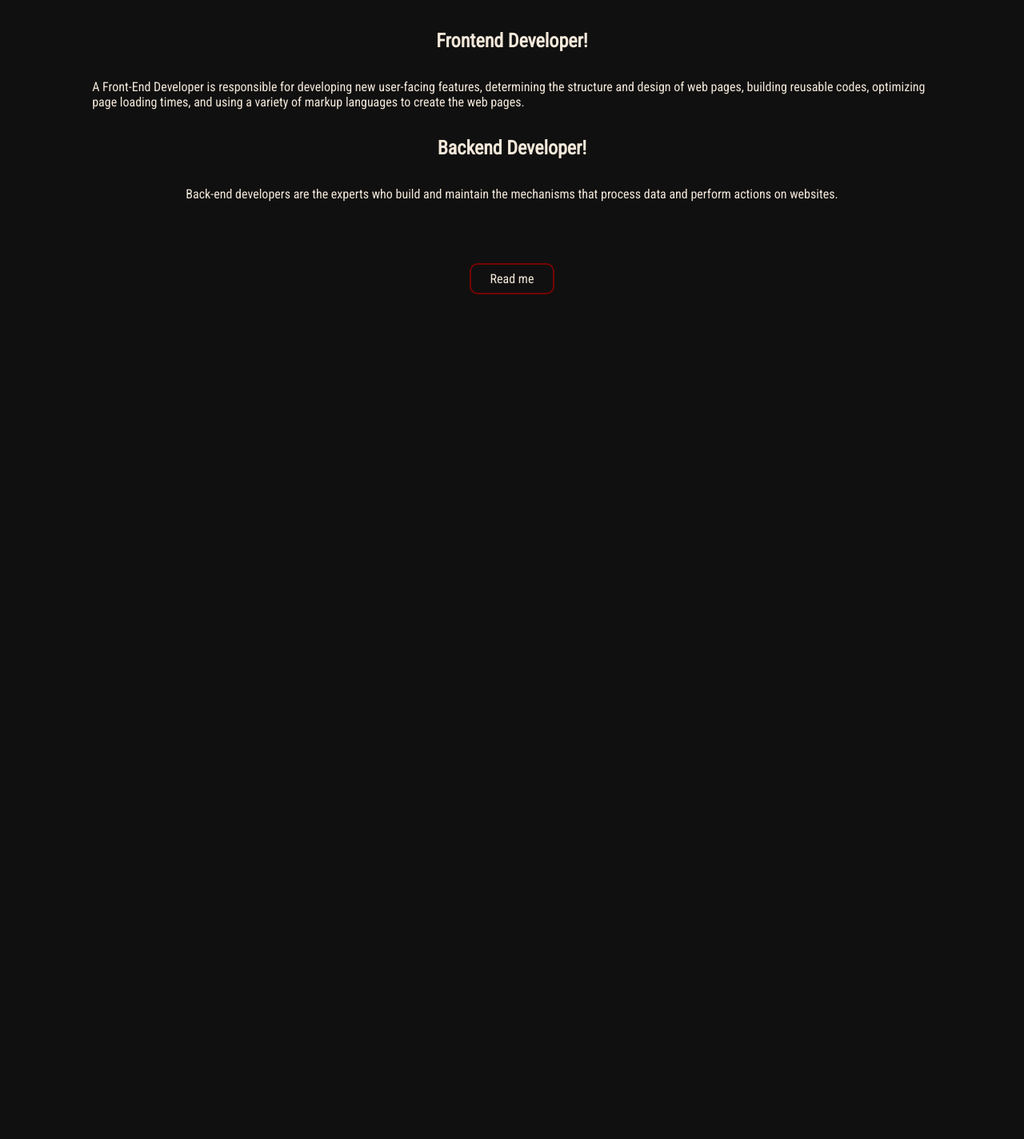
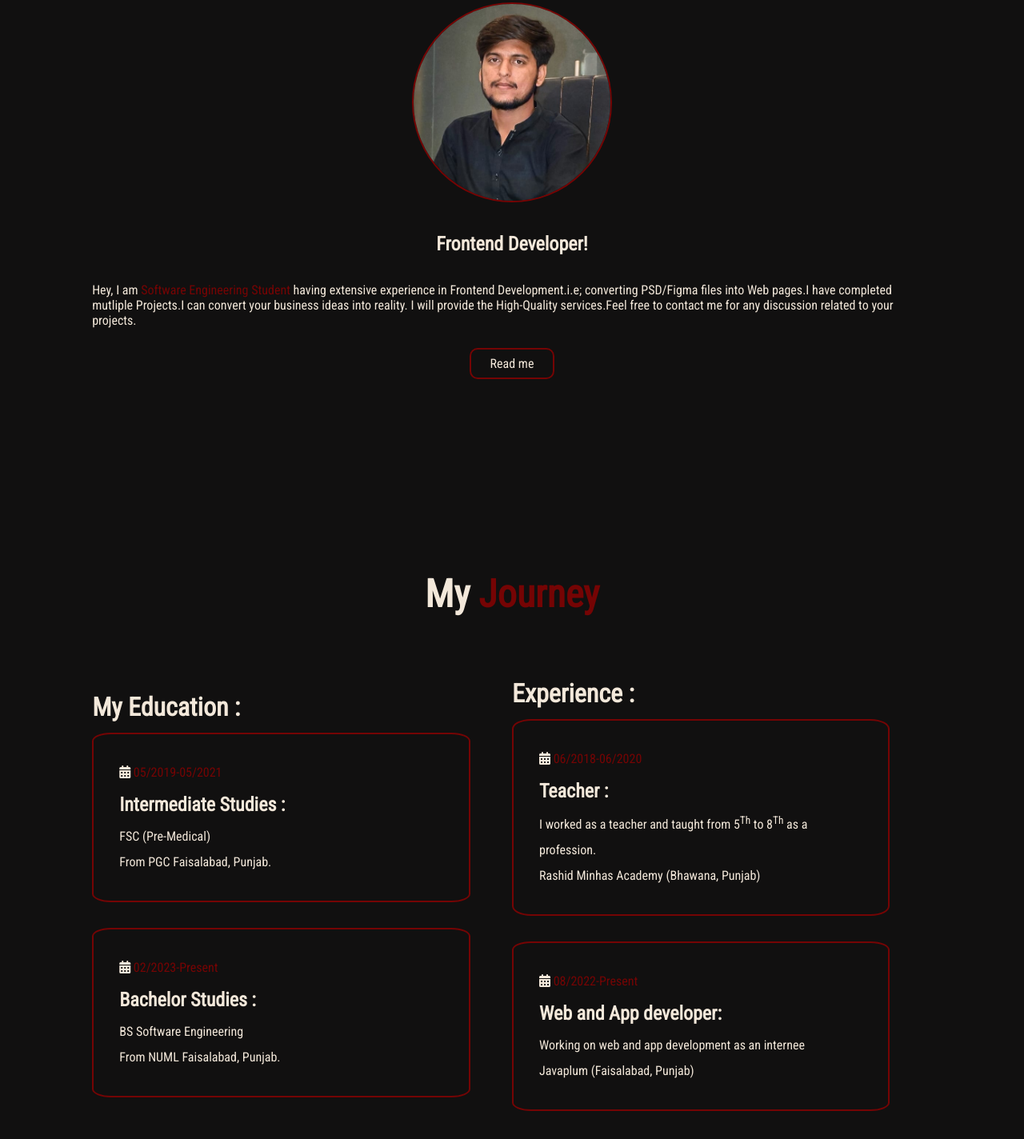
Before and after one commit to PirateCoderz/Portfolio, a plain HTML site: page index.html in a window 1280 px wide. Shown: the part 1053-2477 px from the top of the page at 80% size. Before the commit the page ends 1600 px from the top, so only its background shows below. Drawn offline with Linux system fonts and the light colour scheme.

Commit message:
education page .
create education page and add some data into about page ..

```diff
--- a/header.css
+++ b/header.css
@@ -13,6 +13,7 @@
 .logo{
     font-size: 2rem;
     font-weight: bolder;
+    background-color: transparent;
 }
 
 .toggle {display: none;}
@@ -22,6 +23,7 @@
     font-size: 1rem;
     font-weight: bold;
 }
+
 .navbar a:hover,
 .navbar a.active,
 span
--- a/index.html
+++ b/index.html
@@ -1,5 +1,6 @@
 <!DOCTYPE html>
 <html lang="en">
+
 <head>
   <meta charset="UTF-8" />
   <meta name="viewport" content="width=device-width, initial-scale=1.0" />
@@ -12,19 +13,13 @@
   <!-- Font-style -->
   <link rel="preconnect" href="https://fonts.googleapis.com" />
   <link rel="preconnect" href="https://fonts.gstatic.com" crossorigin />
-    <link
-      href="https://fonts.googleapis.com/css2?family=Noto+Serif&family=Roboto+Condensed&display=swap"
-      rel="stylesheet"
-    />
+  <link href="https://fonts.googleapis.com/css2?family=Noto+Serif&family=Roboto+Condensed&display=swap"
+    rel="stylesheet" />
 
   <!-- icons-style  -->
-    <link
-      rel="stylesheet"
-      href="https://cdnjs.cloudflare.com/ajax/libs/font-awesome/6.4.2/css/all.min.css"
+  <link rel="stylesheet" href="https://cdnjs.cloudflare.com/ajax/libs/font-awesome/6.4.2/css/all.min.css"
     integrity="sha512-z3gLpd7yknf1YoNbCzqRKc4qyor8gaKU1qmn+CShxbuBusANI9QpRohGBreCFkKxLhei6S9CQXFEbbKuqLg0DA=="
-      crossorigin="anonymous"
-      referrerpolicy="no-referrer"
-    />
+    crossorigin="anonymous" referrerpolicy="no-referrer" />
 
   <!-- wow Animations -->
   <link rel="stylesheet" href="css/animate.css" />
@@ -40,23 +35,13 @@
         <i class="fa fa-bars toggle-btn"></i>
       </div>
       <nav class="navbar">
-          <a href="#home" class="active"
-            ><i class="fa-sharp fa-solid fa-house-chimney fa-bounce active"></i>
-            HOME</a
-          >
-          <a href="#about" class="about"
-            ><i class="fa-solid fa-circle-info fa-bounce"></i> ABOUT</a
-          >
-          <a href="#education" class="education"
-            ><i class="fa-solid fa-graduation-cap fa-bounce"></i> EDUCATION</a
-          >
-          <a href="#skill"
-            ><i class="fa-sharp fa-solid fa-face-smile fa-bounce"></i> SKILL</a
-          >
+        <a href="#home" class="active"><i class="fa-sharp fa-solid fa-house-chimney fa-bounce active"></i>
+          HOME</a>
+        <a href="#about" class="about"><i class="fa-solid fa-circle-info fa-bounce"></i> ABOUT</a>
+        <a href="#education" class="education"><i class="fa-solid fa-graduation-cap fa-bounce"></i> EDUCATION</a>
+        <a href="#skill"><i class="fa-sharp fa-solid fa-face-smile fa-bounce"></i> SKILL</a>
 
-          <a href="#contact"
-            ><i class="fa-solid fa-address-card fa-bounce"></i> CONTACT</a
-          >
+        <a href="#contact"><i class="fa-solid fa-address-card fa-bounce"></i> CONTACT</a>
       </nav>
     </div>
 
@@ -82,7 +67,8 @@
       <div class="home-icons">
         <a href="https://instagram.com/numliancoder"><i class="fa-brands fa-instagram"></i></a>
         <a href="wa.me/924049113032"><i class="fa-brands fa-whatsapp"></i></a>
-          <a href="https://www.facebook.com/profile.php?id=100072033686874&mibextid=ZbWKwL"><i class="fa-brands fa-facebook-f"></i></a>
+        <a href="https://www.facebook.com/profile.php?id=100072033686874&mibextid=ZbWKwL"><i
+            class="fa-brands fa-facebook-f"></i></a>
         <a href="https://www.linkedin.com/in/piratecoderz"><i class="fa-brands fa-linkedin-in"></i></a>
         <a href="https://github.com/piratecoderz"><i class="fa-brands fa-github"></i></a>
       </div>
@@ -94,21 +80,60 @@
   <section class="about" id="about">
     <div class="about-content">
       <h1 class="about">About<span>ME</span></h1>
-    <div class="about-image"></div>
+      <div class="about-img"><img src="Ahmad A.jpeg" alt="pic"></div>
       <h3>Frontend Developer!</h3>
-  <p>A Front-End Developer is responsible for developing new user-facing features, determining the structure and design of web pages, building reusable codes, optimizing page loading times, and using a variety of markup languages to create the web pages.</p>
-  <h3>Backend Developer!</h3>
-  <p>Back-end developers are the experts who build and maintain the mechanisms that process data and perform actions on websites. </p>
-  <div class="btn-box">
+      <p>Hey, I am <span>Software Engineering Student </span>having extensive experience in Frontend Development.i.e;
+        converting PSD/Figma files into Web pages.I have completed mutliple Projects.I can convert your business ideas
+        into reality. I will provide the High-Quality services.Feel free to <a href="#contact">contact me</a> for any
+        discussion related to your projects.</p>
       <a href="#" class="btn-content wow bounceInDown">Read me</a>
     </div>
     </div>
-
   </section>
+  <!-- Education-content -->
+  <section class="education" id="education">
+    <h1 class="heading-education" >My <span>Journey</span></h1>
+    <div class="education-row">
+      <div class="education-column">
+        <h2>My Education :</h2>
+        <div class="education-box">
+            <div class="content">
+              <div class="year"><i class="fa-solid fa-calendar-days"></i>  <span>05/2019-05/2021</span> <h3>Intermediate Studies :</h3>
+                <p>FSC (Pre-Medical) </p>
+                <p>From PGC Faisalabad, Punjab.</p>
+              </div>
+            </div>
+          </div>
+          <div class="education-content">
+            <div class="content">
+              <div class="year"><i class="fa-solid fa-calendar-days"></i>  <span>02/2023-Present</span> <h3>Bachelor Studies :</h3>
+                <p>BS Software Engineering </p>
+                <p>From NUML Faisalabad, Punjab.</p>
+              </div>
+            </div>
+          </div>
+      </div>
+      <div class="education-column">
+        <h2>Experience :</h2>
+        <div class="education-content">
+          <div class="content">
+            <div class="year"><i class="fa-solid fa-calendar-days "></i><span> 06/2018-06/2020 </span> <h3>Teacher :</h3>
+              <p>I worked as a teacher and taught from 5<sup>Th</sup> to 8<sup>Th</sup> as a profession.</p> <p>Rashid Minhas Academy (Bhawana, Punjab)</p>
+            </div>
+          </div>
+          <div class="education-content">
+            <div class="content">
+              <div class="year"><i class="fa-solid fa-calendar-days "></i><span> 08/2022-Present </span> <h3>Web and App developer:</h3>
+                <p>Working on web and app development as an internee</p> <p>Javaplum (Faisalabad, Punjab)</p>
+              </div>
+            </div>
+      </div>
+    </div>  </section>
 
   <script src="js/wow.js"></script>
   <script>
     new WOW().init();
   </script>
 </body>
+
 </html>
--- a/style.css
+++ b/style.css
@@ -17,6 +17,22 @@ section{
     padding: 10rem 9% 2rem;
     position: relative;
 }
+h1{
+    font-size: 3rem;
+    font-weight: bolder;
+    line-height:1.5;
+}
+ h3{
+    font-size: 1.5rem;
+    font-weight: bold;
+    line-height:2;
+}
+h2{
+    font-size: 2rem;
+    font-weight: bold;
+    line-height:2;
+}
+
 .home{
     display: flex;
     align-items: center;
@@ -25,16 +41,7 @@ section{
 .home-content{
     max-width: 45rem;
 }
-.home-content h1,.about-content h1{
-    font-size: 3rem;
-    font-weight: bolder;
-    line-height:1.5;
-}
-.home-content h3, .about-content h3{
-    font-size: 1.5rem;
-    font-weight: bold;
-    line-height:2;
-}
+
 .home-content p,.about-content p{
     line-height:1.2;
 }
@@ -83,3 +90,37 @@ section{
    align-items: center;
    gap: 1.5rem;
 }
+.about-img img{
+  width: 250px;
+  height: 250px;
+  border: 2px solid rgb(117, 4, 4);
+  border-radius: 50%;
+}
+.education-row{
+    display: flex;
+    justify-content: center;
+    align-items: center;
+    width: 100%;
+    height: auto;
+ }
+ .education-column{
+    width: 50%;
+    height: auto;
+ }
+.heading-education{
+    text-align: center;
+    padding-bottom: 3.5rem;
+}
+.year{
+    line-height: 2;
+}
+
+.content{
+    width: 90%;
+    height: auto;
+    margin-bottom:2rem;
+    padding: 2rem;
+    border: 2px solid rgb(117, 4, 4);
+    border-radius: 5%;
+
+}
```
Also changed, not shown: Ahmad A.jpeg (added). Lines whose indentation alone changed are shown as unchanged.
